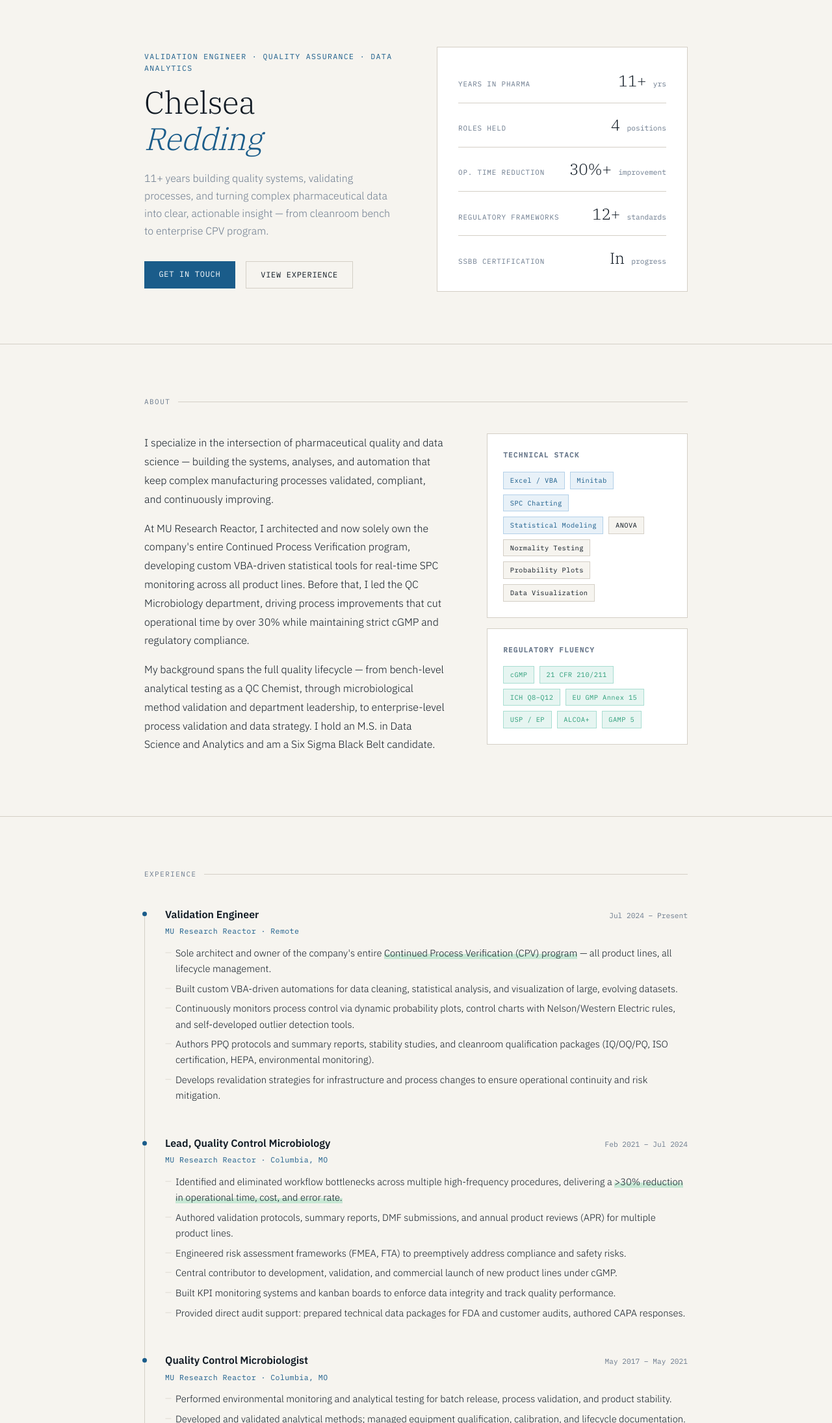
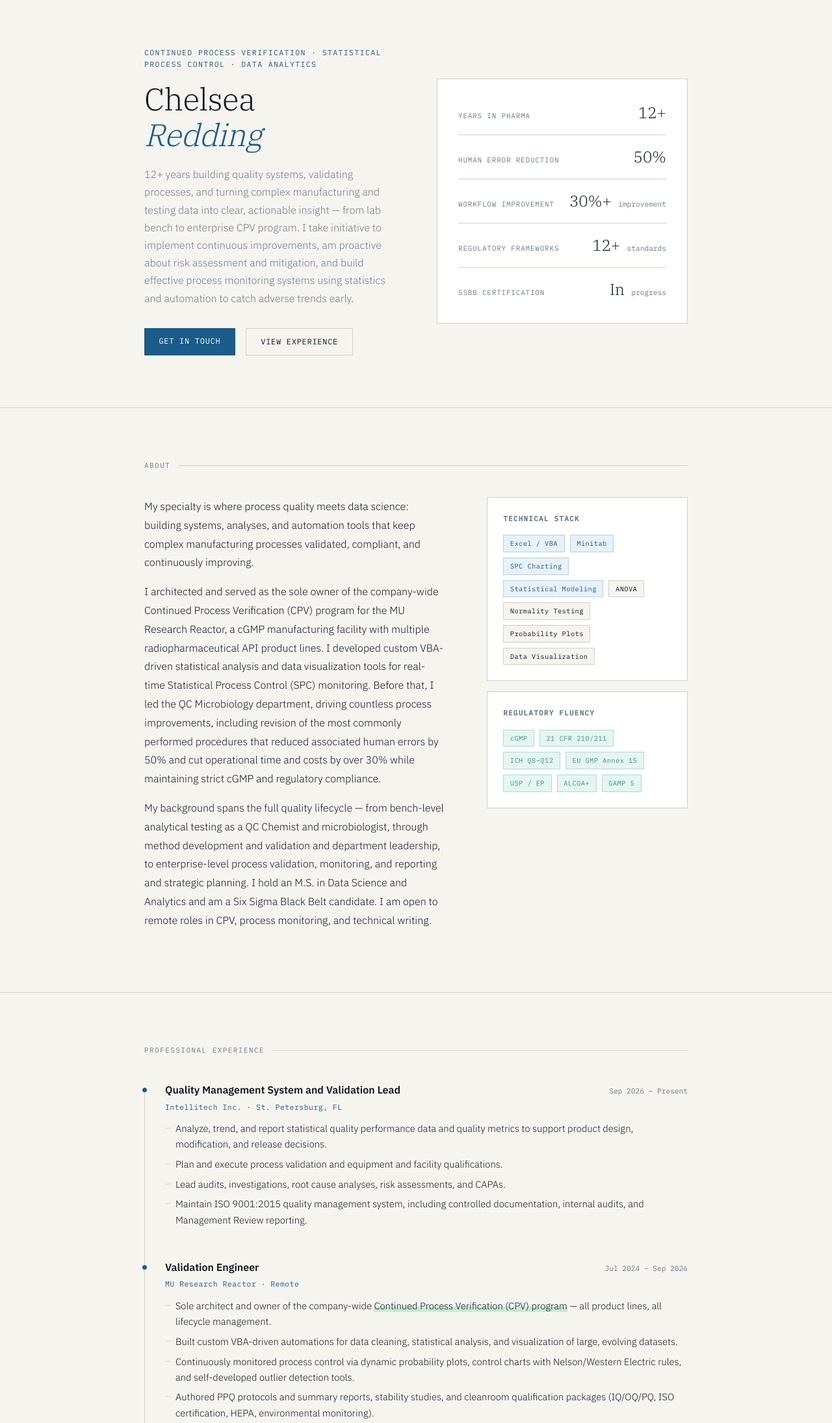
Before and after one commit to ChelseaRedding/ChelseaRedding.github.io, a plain HTML site: page index.html in a window 1280 px wide. Shown: the part 80-2270 px from the top of the page at 65% size. Drawn offline with Linux system fonts and the light colour scheme.

Commit message:
Update index.html

```diff
--- a/index.html
+++ b/index.html
@@ -3,7 +3,7 @@
 <head>
 <meta charset="UTF-8">
 <meta name="viewport" content="width=device-width, initial-scale=1.0">
-<title>Chelsea Redding — Validation & Quality Assurance</title>
+<title>Chelsea Redding — Continued Process Verification, Statistical Process Control, & Data Analytics Specialist </title>
 <link rel="preconnect" href="https://fonts.googleapis.com">
 <link href="https://fonts.googleapis.com/css2?family=IBM+Plex+Mono:wght@400;500&family=IBM+Plex+Sans:ital,wght@0,300;0,400;0,600;1,300&family=IBM+Plex+Serif:wght@300;400&display=swap" rel="stylesheet">
 <style>
@@ -467,10 +467,10 @@
     <div class="container">
       <div class="hero-grid">
         <div>
-          <p class="hero-eyebrow">Validation Engineer · Quality Assurance · Data Analytics</p>
+          <p class="hero-eyebrow">Continued Process Verification · Statistical Process Control · Data Analytics</p>
           <h1>Chelsea<br><em>Redding</em></h1>
           <p class="hero-sub">
-            11+ years building quality systems, validating processes, and turning complex pharmaceutical data into clear, actionable insight — from cleanroom bench to enterprise CPV program.
+            12+ years building quality systems, validating processes, and turning complex manufacturing and testing data into clear, actionable insight — from lab bench to enterprise CPV program. I take initiative to implement continuous improvements, am proactive about risk assessment and mitigation, and build effective process monitoring systems using statistics and automation to catch adverse trends early.
           </p>
           <div class="hero-ctas">
             <a class="btn-primary" href="mailto:Chelsea.R.Redding@gmail.com">Get in touch</a>
@@ -480,14 +480,14 @@
         <div class="hero-stats" aria-label="Career highlights">
           <div class="stat-row">
             <span class="stat-label">Years in pharma</span>
-            <span class="stat-value">11+ <span>yrs</span></span>
+            <span class="stat-value">12+
           </div>
           <div class="stat-row">
-            <span class="stat-label">Roles held</span>
-            <span class="stat-value">4 <span>positions</span></span>
+            <span class="stat-label">Human Error Reduction</span>
+            <span class="stat-value">50%
           </div>
           <div class="stat-row">
-            <span class="stat-label">Op. time reduction</span>
+            <span class="stat-label">Workflow Improvement</span>
             <span class="stat-value">30%+ <span>improvement</span></span>
           </div>
           <div class="stat-row">
@@ -510,13 +510,17 @@
       <div class="about-grid">
         <div class="about-body">
           <p>
-            I specialize in the intersection of pharmaceutical quality and data science — building the systems, analyses, and automation that keep complex manufacturing processes validated, compliant, and continuously improving.
+            My specialty is where process quality meets data science: building systems, analyses, and automation tools that keep complex manufacturing processes validated, compliant, and continuously improving.
           </p>
           <p>
-            At MU Research Reactor, I architected and now solely own the company's entire Continued Process Verification program, developing custom VBA-driven statistical tools for real-time SPC monitoring across all product lines. Before that, I led the QC Microbiology department, driving process improvements that cut operational time by over 30% while maintaining strict cGMP and regulatory compliance.
+            I architected and served as the sole owner of the company-wide Continued Process Verification (CPV) program for the MU Research Reactor, a cGMP manufacturing facility with multiple radiopharmaceutical API product lines. I developed custom VBA-driven statistical analysis and data visualization tools for real-time Statistical Process Control (SPC) monitoring. Before that, I led the QC Microbiology department, driving countless process improvements, including revision of the most commonly performed procedures that reduced associated human errors by 50% and cut operational time and costs by over 30% while maintaining strict cGMP and regulatory compliance.
           </p>
           <p>
-            My background spans the full quality lifecycle — from bench-level analytical testing as a QC Chemist, through microbiological method validation and department leadership, to enterprise-level process validation and data strategy. I hold an M.S. in Data Science and Analytics and am a Six Sigma Black Belt candidate.
+            My background spans the full quality lifecycle — from bench-level analytical testing as a QC Chemist and microbiologist,
+            through method development and validation and department leadership,
+            to enterprise-level process validation, monitoring, and reporting and strategic planning.
+            I hold an M.S. in Data Science and Analytics and am a Six Sigma Black Belt candidate.
+            I am open to remote roles in CPV, process monitoring, and technical writing.
           </p>
         </div>
         <div>
@@ -553,21 +557,35 @@
   <!-- EXPERIENCE -->
   <section id="experience">
     <div class="container">
-      <p class="section-label">Experience</p>
+      <p class="section-label">Professional Experience</p>
       <div class="timeline">
+
+  <div class="job">
+          <div class="job-meta">
+            <span class="job-title">Quality Management System and Validation Lead</span>
+            <span class="job-date">Sep 2026 – Present</span>
+          </div>
+          <p class="job-company">Intellitech Inc. · St. Petersburg, FL</p>
+          <ul class="job-bullets">
+            <li>Analyze, trend, and report statistical quality performance data and quality metrics to support product design, modification, and release decisions.</li>
+            <li>Plan and execute process validation and equipment and facility qualifications.</li>
+            <li>Lead audits, investigations, root cause analyses, risk assessments, and CAPAs.</li>
+            <li>Maintain ISO 9001:2015 quality management system, including controlled documentation, internal audits, and Management Review reporting.</li>
+          </ul>
+        </div>
 
         <div class="job">
           <div class="job-meta">
             <span class="job-title">Validation Engineer</span>
-            <span class="job-date">Jul 2024 – Present</span>
+            <span class="job-date">Jul 2024 – Sep 2026</span>
           </div>
           <p class="job-company">MU Research Reactor · Remote</p>
           <ul class="job-bullets">
-            <li>Sole architect and owner of the company's entire <span class="job-highlight">Continued Process Verification (CPV) program</span> — all product lines, all lifecycle management.</li>
+            <li>Sole architect and owner of the company-wide <span class="job-highlight">Continued Process Verification (CPV) program</span> — all product lines, all lifecycle management.</li>
             <li>Built custom VBA-driven automations for data cleaning, statistical analysis, and visualization of large, evolving datasets.</li>
-            <li>Continuously monitors process control via dynamic probability plots, control charts with Nelson/Western Electric rules, and self-developed outlier detection tools.</li>
-            <li>Authors PPQ protocols and summary reports, stability studies, and cleanroom qualification packages (IQ/OQ/PQ, ISO certification, HEPA, environmental monitoring).</li>
-            <li>Develops revalidation strategies for infrastructure and process changes to ensure operational continuity and risk mitigation.</li>
+            <li>Continuously monitored process control via dynamic probability plots, control charts with Nelson/Western Electric rules, and self-developed outlier detection tools.</li>
+            <li>Authored PPQ protocols and summary reports, stability studies, and cleanroom qualification packages (IQ/OQ/PQ, ISO certification, HEPA, environmental monitoring).</li>
+            <li>Developed revalidation strategies for infrastructure and process changes to ensure operational continuity and risk mitigation.</li>
           </ul>
         </div>
 
@@ -578,7 +596,7 @@
           </div>
           <p class="job-company">MU Research Reactor · Columbia, MO</p>
           <ul class="job-bullets">
-            <li>Identified and eliminated workflow bottlenecks across multiple high-frequency procedures, delivering a <span class="job-highlight">&gt;30% reduction in operational time, cost, and error rate.</span></li>
+            <li>Identified and eliminated workflow bottlenecks across multiple high-frequency procedures, delivering a <span class="job-highlight">&gt;30% reduction in operational time and cost and 50% reduction in human error rates.</span></li>
             <li>Authored validation protocols, summary reports, DMF submissions, and annual product reviews (APR) for multiple product lines.</li>
             <li>Engineered risk assessment frameworks (FMEA, FTA) to preemptively address compliance and safety risks.</li>
             <li>Central contributor to development, validation, and commercial launch of new product lines under cGMP.</li>
@@ -624,40 +642,43 @@
       <div class="comp-grid">
 
         <div class="comp-card">
-          <p class="comp-card-label">Process Validation</p>
-          <h3>Validation Lifecycle</h3>
-          <p>Process Development through PPQ and CPV, including revalidation strategy for infrastructure and process changes.</p>
+          <p class="comp-card-label">Process Monitoring</p>
+          <h3>Continued Process Verification</h3>
+          <p>Stage 3 CPV program design and ownership, out-of-trend methodology, and annual product review support.</p>
         </div>
 
         <div class="comp-card">
           <p class="comp-card-label">Statistical Analysis</p>
-          <h3>SPC &amp; Data Analytics</h3>
-          <p>I-MR/X-Bar control charts, Nelson/Western Electric rules, CpK/Ppk, ANOVA, normality testing, outlier and trend detection.</p>
+          <h3>SPC &amp; Process Capability</h3>
+          <p>Control charts, Nelson/Western Electric rules, CpK/Ppk, ANOVA, normality testing, outlier and trend detection.</p>
+        </div>
+
+        <div class="comp-card">
+          <p class="comp-card-label">Data Tools</p>
+          <h3>Automation &amp; Analytics</h3>
+          <p>Custom Excel VBA macros, R, Python, SQL, Minitab for data cleaning, automated statistical analysis, and dynamic visualization of large datasets.</p>
+        </div>
+
+          <div class="comp-card">
+          <p class="comp-card-label">Validation</p>
+          <h3>Validation Lifecycle</h3>
+          <p>From facility and Process Design and method development to facility and equipment qualification, method validation, Process Performance Qualification, and Stability Studies to Continued Process Verification.</p>
         </div>
 
         <div class="comp-card">
           <p class="comp-card-label">Risk Management</p>
-          <h3>Quality Risk Management</h3>
-          <p>FMEA, FTA, ETA, and dynamic risk assessments to protect product quality, compliance, and operational continuity.</p>
+          <h3>Risk Assessment &amp; Mitigation</h3>
+          <p>Investigations, root cause analyses, risk assessments (FMEA, FTA, ETA, dynamic), & CAPAs to protect product quality, compliance, and operational continuity.</p>
         </div>
 
+
         <div class="comp-card">
-          <p class="comp-card-label">Automation</p>
-          <h3>Data Tools &amp; VBA</h3>
-          <p>Custom Excel VBA macros for data cleaning, automated statistical analysis, and dynamic visualization of large datasets.</p>
+          <p class="comp-card-label">Compliance</p>
+          <h3>Regulatory Knowledge &amp; Documentation</h3>
+          <p>Expert in 21 CFR 210/211, ICH Q-series, EU GMP Annex 15, USP/EP, ALCOA+ data integrity, DMF submission, Annual Product Reviews, Management Reviews, and Audit Preparation, Performance, Support, and Response.</p>
         </div>
 
-        <div class="comp-card">
-          <p class="comp-card-label">Regulatory</p>
-          <h3>Compliance &amp; Audits</h3>
-          <p>Expert in 21 CFR 210/211, ICH Q-series, EU GMP Annex 15, USP/EP, ALCOA+ data integrity, and FDA audit support.</p>
-        </div>
 
-        <div class="comp-card">
-          <p class="comp-card-label">Leadership</p>
-          <h3>Documentation &amp; CAPA</h3>
-          <p>Root cause analysis, CAPA authoring and implementation, DMF submissions, APRs, and cross-functional stakeholder communication.</p>
-        </div>
 
       </div>
     </div>
@@ -692,7 +713,7 @@
     <div class="container">
       <p class="section-label">Contact</p>
       <h2>Let's talk quality.</h2>
-      <p class="contact-sub">Open to roles in pharmaceutical validation, quality assurance, and data analytics. Feel free to reach out directly.</p>
+      <p class="contact-sub">Open to remote roles in continued process verification, process monitoring, and data analytics. Feel free to reach out directly.</p>
       <div class="contact-links">
         <a class="contact-link" href="mailto:Chelsea.R.Redding@gmail.com">
           <svg width="14" height="14" viewBox="0 0 24 24" fill="none" stroke="currentColor" stroke-width="2"><rect x="2" y="4" width="20" height="16" rx="2"/><path d="m2 7 10 7 10-7"/></svg>
@@ -704,7 +725,7 @@
         </a>
         <a class="contact-link" href="https://linkedin.com" target="_blank" rel="noopener">
           <svg width="14" height="14" viewBox="0 0 24 24" fill="none" stroke="currentColor" stroke-width="2"><path d="M16 8a6 6 0 0 1 6 6v7h-4v-7a2 2 0 0 0-2-2 2 2 0 0 0-2 2v7h-4v-7a6 6 0 0 1 6-6z"/><rect x="2" y="9" width="4" height="12"/><circle cx="4" cy="4" r="2"/></svg>
-          LinkedIn Profile
+          LinkedIn
         </a>
       </div>
     </div>
@@ -713,8 +734,8 @@
 </div>
 
 <footer>
-  <p>Chelsea Redding · Validation Engineer · QA Specialist</p>
-  <p>Saint Petersburg, FL</p>
+  <p>Chelsea Redding · Continued Process Verification, Statistical Process Control, &amp; Data Analytics Specialist</p>
+  <p>St. Petersburg, FL</p>
 </footer>
 
 </body>
```
